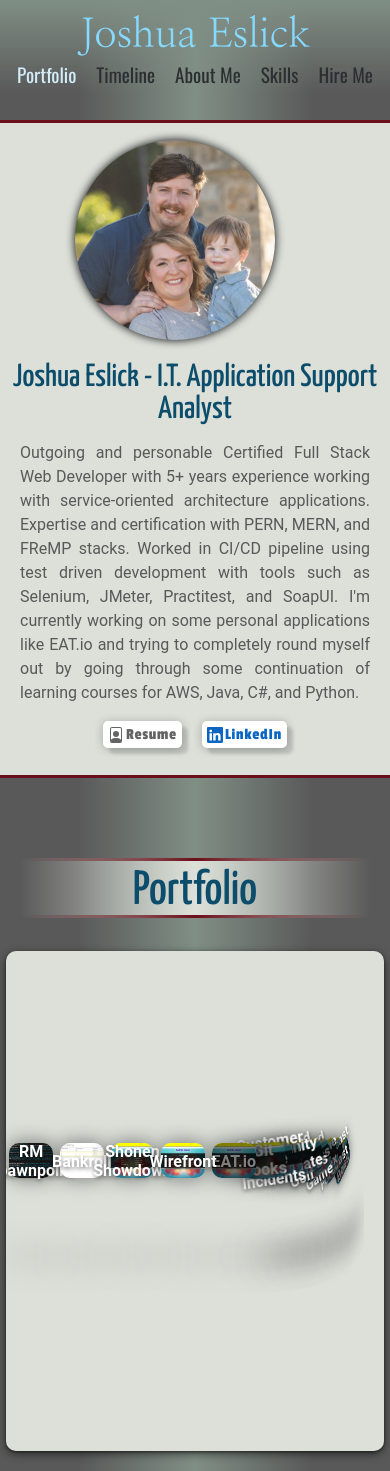
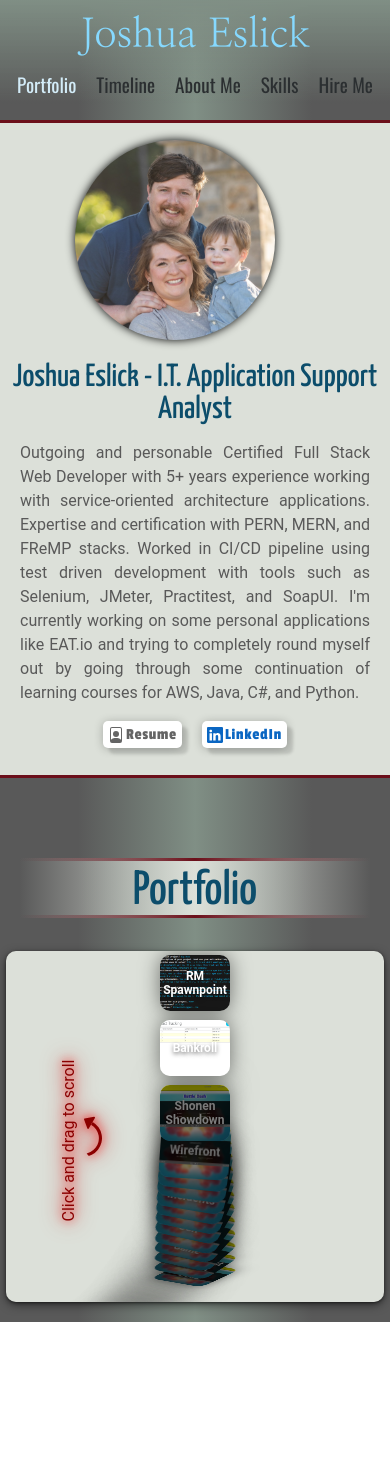
Before and after one commit to eslickjr/myPortfolio, a React (Vite) app: page / in a window 390 px wide. After the commit the page ends 1322 px from the top, so only its background shows below. Built offline with nearby package versions, Linux system fonts and the light colour scheme; a web font is replaced by a local one.

Commit message:
finished mobile responsiveness fixed project scroller to handle vertical scrolling as well corrected about me to use row-reverse and ordered the elements

```diff
--- a/src/App.css
+++ b/src/App.css
@@ -18,6 +18,10 @@
     --nav-header-font: "Nanum Myeongjo";
 
     --project-count: 15;
+}
+
+* {
+    box-sizing: border-box;
 }
 
 ul {
--- a/src/components/Header.tsx
+++ b/src/components/Header.tsx
@@ -1,27 +1,20 @@
 import Navigation from './Navigation';
 
-import { useEffect } from 'react';
+import { useEffect, useState } from 'react';
 import { useNavigate } from 'react-router-dom';
 
 import '../styles/Header.css';
 
 export default function Header() {
+  const [scrolled, setScrolled] = useState(false);
   const navigate = useNavigate();
 
   useEffect(() => {
-    const head = document.getElementById('theHead');
-
     const handleScroll = () => {
       if (window.scrollY <= 60) {
-        head?.setAttribute('style', 'background: linear-gradient(to bottom, var(--main-secondary-color), rgba(0, 0, 0, 0)');
-        /*for (let i = 0; i < links.length; i++) {
-          links[i].setAttribute('style', 'color: black');
-        }*/
+        setScrolled(false);
       } else {
-        head?.setAttribute('style', 'background: var(--main-secondary-color); border-bottom: 3px solid var(--main-accent-color)');
-        /*for (let i = 0; i < links.length; i++) {
-          links[i].setAttribute('style', 'color: white');
-        }*/
+        setScrolled(true);
       }
     };
 
@@ -37,7 +30,7 @@ export default function Header() {
   }
 
   return (
-    <header id="theHead">
+    <header id="theHead" className={scrolled ? 'scrolled' : ''}>
       <h1 onClick={handleClick}>Joshua Eslick</h1>
       <Navigation />
     </header>
--- a/src/components/Project.tsx
+++ b/src/components/Project.tsx
@@ -1,5 +1,5 @@
 import '../styles/Project.css';
-import { useEffect, useState } from 'react';
+import { useEffect, useState, useRef } from 'react';
 
 interface StyleProps {
   marginLeft: string;
@@ -23,62 +23,117 @@ interface ProjectProps {
   focus: string;
   dragging: string;
   cardDimensions: { width: number; height: number };
+  vertical: boolean;
 }
 
-export default function Project({ projectKey, image, name, styleProps, scrollRef, focus, dragging, url, cardDimensions }: ProjectProps) {
+export default function Project({ projectKey, image, name, styleProps, scrollRef, focus, dragging, url, cardDimensions, vertical }: ProjectProps) {
   const [hover, setHover] = useState('');
-
+  const hoverRef = useRef<boolean>(false);
+  const [leftHover, setLeftHover] = useState('');
 
   useEffect(() => {
     const projectEl = document.getElementById(`${projectKey}${name}`) as HTMLElement;
 
     if (dragging !== "") {
+      if (hoverRef.current) {
+        setLeftHover('leaving');
+        setTimeout(() => {
+          setLeftHover('');
+        }, 300); // Delay before resetting leftHover
+      }
       setHover('');
     }
 
     const handleHover = () => {
-      console.log("hovering");
-      console.log("scrollRef: ", scrollRef);
       if (!scrollRef) {
-        console.log("focus: ", focus);
-        console.log("opacity", styleProps.opacity);
         if (focus === "") {
           console.log(`${projectKey}${name}`);
           setHover('focus');
+          hoverRef.current = true;
         }
       }
     };
 
     const handleLeave = () => {
-      console.log("leaving");
-      setHover('');
+      console.log("leaving1");
+      console.log("hover: ", hover);
+      if (hoverRef.current) {
+        console.log("leaving");
+        setHover('');
+        hoverRef.current = false;
+        setLeftHover('leaving');
+        setTimeout(() => {
+          setLeftHover('');
+        }, 300); // Delay before resetting leftHover
+      }
     };
 
+    const handleHoverLeft = (e: TouchEvent) => {
+      if (hoverRef.current) {
+        const rect = projectEl.getBoundingClientRect();
+        const isHovering = (
+          rect.top <= e.touches[0].clientY &&
+          rect.bottom >= e.touches[0].clientY &&
+          rect.left <= e.touches[0].clientX &&
+          rect.right >= e.touches[0].clientX
+        );
+
+        if (!isHovering) {
+          setHover('');
+          hoverRef.current = false;
+          setLeftHover('leaving');
+          setTimeout(() => {
+            setLeftHover('');
+          }, 300); // Delay before resetting leftHover
+        }
+      }
+    }
+
     projectEl.addEventListener("mouseover", handleHover);
+    projectEl.addEventListener("touchstart", handleHover);
     projectEl.addEventListener("mouseout", handleLeave);
+    projectEl.addEventListener("touchmove", handleHoverLeft);
 
     return () => {
       projectEl.removeEventListener("mouseover", handleHover);
       projectEl.removeEventListener("mouseout", handleLeave);
+      projectEl.removeEventListener("touchstart", handleHover);
+      projectEl.removeEventListener("touchend", handleLeave);
     };
   }, [focus, scrollRef]);
 
   const viewProject = (url: string) => {
+    console.log("here");
     if (url) {
+      setLeftHover('');
+      setHover('');
+      hoverRef.current = false;
       window.open(url, '_blank');
     }
   }
 
   return (
-    <div style={{
+    <div style={vertical ? {
       position: "relative",
       width: `${cardDimensions.width}px`,
       height: `${cardDimensions.height}px`,
-      marginLeft: (hover === 'focus' && projectKey !== 0 ? "-105px" : styleProps.marginLeft),
-      marginRight: (hover === 'focus' ? (projectKey === 0 ? "-210px" : "-105px") : styleProps.marginRight),
-      transform: `rotate3d(${styleProps.xRotation}, ${styleProps.yRotation}, ${styleProps.zRotation}, ${styleProps.degree}deg)`,
+      marginTop: styleProps.marginLeft,
+      marginBottom: styleProps.marginRight,
+      marginLeft: '40px',
+      marginRight: '40px',
+      transform: (hover === 'focus' ? `rotate3d(0, 0, 0, 0) scale(2)` : `rotate3d(${-styleProps.yRotation * 2}, ${-styleProps.xRotation * 2}, ${-styleProps.zRotation * 2}, ${styleProps.degree}deg) scale(1)`),
       zIndex: (hover === 'focus' ? 100 : styleProps.z)
-    }} id={`${projectKey}${name}`} className={`project ${styleProps.opacity} ${hover}`} onClick={() => { if (hover) viewProject(url); }}>
+    } : {
+      position: "relative",
+      width: `${cardDimensions.width}px`,
+      height: `${cardDimensions.height}px`,
+      marginTop: '40px',
+      marginBottom: '40px',
+      marginLeft: styleProps.marginLeft,
+      marginRight: styleProps.marginRight,
+      transform: (hover === 'focus' ? `rotate3d(0, 0, 0, 0) scale(2)` : `rotate3d(${styleProps.xRotation}, ${styleProps.yRotation}, ${styleProps.zRotation}, ${styleProps.degree}deg) scale(1)`),
+      zIndex: (hover === 'focus' ? 100 : styleProps.z)
+    }} id={`${projectKey}${name}`} className={`project ${styleProps.opacity} ${hover} ${leftHover}`} onTouchEnd={() => { if (hoverRef.current) viewProject(url); }} onClick={() => { if (hoverRef.current) viewProject(url); }}>
       <img className="projectImg" src={image} alt={name} />
       <div className="projectHeaderContainer">
       <div className="projectHeader">{name}</div>
--- a/src/pages/Portfolio.tsx
+++ b/src/pages/Portfolio.tsx
@@ -144,6 +144,7 @@ export default function Portfolio() {
   });
 
   const scrollRef = useRef<boolean>(false);
+  const [grabbed, setGrabbed] = useState<boolean>(false);
   const [isScrolling, setIsScrolling] = useState<boolean>(false);
   const xPos = useRef<[number | null, number | null]>([null, null]);
   const distance = useRef<number>(0);
@@ -153,9 +154,17 @@ export default function Portfolio() {
   const [dragging, setDragging] = useState<string>('');
   const [loaded, setLoaded] = useState<boolean[]>([false, false]);
   const cardDimensions = useRef<{ width: number; height: number }>({ width: 250, height: 200 });
+  const [vertical , setVertical] = useState<boolean>(false);
+
+  const screenWidth = useRef(window.innerWidth);
+  const screenHeight = useRef(window.innerHeight);
 
   useEffect(() => {
     const portfolioProjects = document.getElementById("portfolioProjects") as HTMLDivElement;
+
+    if (screenHeight.current > screenWidth.current) {
+      setVertical(true);
+    }
 
     const timeoutId = setTimeout(() => {
       setLoaded([true, false]);
@@ -167,9 +176,7 @@ export default function Portfolio() {
 
 
     if (portfolioView.current === null) {
-      const screenWidth = window.innerWidth;
-      const screenHeight = window.innerHeight;
-      portfolioView.current = new PortfolioView(projects, screenWidth, screenHeight);
+      portfolioView.current = new PortfolioView(projects, screenWidth.current, screenHeight.current);
       styleProps.current = portfolioView.current.getProjects();
       cardDimensions.current = portfolioView.current.getCardDimensions();
       setProjects(projects.map((project, i) => ({ ...project, styleProps: styleProps.current[i] })));
@@ -178,21 +185,35 @@ export default function Portfolio() {
     const handleMouseDown = (e: MouseEvent) => {
       e.preventDefault();
       scrollRef.current = true;
-      xPos.current[0] = e.clientX;
+      setGrabbed(true);
+      if (screenHeight.current > screenWidth.current) {
+        xPos.current[0] = e.clientY;
+      } else {
+        xPos.current[0] = e.clientX;
+      }
       console.log("mouse down: ", e.clientX);
     }
 
     const handleTouchStart = (e: TouchEvent) => {
       e.preventDefault();
       scrollRef.current = true;
-      xPos.current[0] = e.touches[0].clientX;
+      setGrabbed(true);
+      if (screenHeight.current > screenWidth.current) {
+        xPos.current[0] = e.touches[0].clientY;
+      } else {
+        xPos.current[0] = e.touches[0].clientX;
+      }
       console.log("touch start: ", e.touches[0].clientX);
     }
 
     const handleMouseMove = (e: MouseEvent) => {
       if (scrollRef.current) {
         xPos.current[1] = xPos.current[0];
-        xPos.current[0] = e.clientX;
+        if (screenHeight.current > screenWidth.current) {
+          xPos.current[0] = e.clientY;
+        } else {
+          xPos.current[0] = e.clientX;
+        }
 
         if (xPos.current[1] !== null) {
           distance.current = xPos.current[0] - xPos.current[1];
@@ -214,7 +235,11 @@ export default function Portfolio() {
     const handleTouchMove = (e: TouchEvent) => {
       if (scrollRef.current) {
         xPos.current[1] = xPos.current[0];
-        xPos.current[0] = e.touches[0].clientX;
+        if (screenHeight.current > screenWidth.current) {
+          xPos.current[0] = e.touches[0].clientY;
+        } else {
+          xPos.current[0] = e.touches[0].clientX;
+        }
 
         if (xPos.current[1] !== null) {
           distance.current = xPos.current[0] - xPos.current[1];
@@ -236,11 +261,30 @@ export default function Portfolio() {
     const handleMouseUp = () => {
       scrollRef.current = false;
       setIsScrolling(false);
+      setGrabbed(false);
     }
 
     const handleTouchEnd = () => {
       scrollRef.current = false;
       setIsScrolling(false);
+      setGrabbed(false);
+    }
+
+    const handleWindowResize = () => {
+      setDragging('');
+      if (portfolioView.current) {
+        screenWidth.current = window.innerWidth;
+        screenHeight.current = window.innerHeight;
+        if (screenHeight.current > screenWidth.current) {
+          setVertical(true);
+        } else {
+          setVertical(false);
+        }
+        portfolioView.current.resize(window.innerWidth, window.innerHeight);
+        styleProps.current = portfolioView.current.getProjects();
+        cardDimensions.current = portfolioView.current.getCardDimensions();
+        setProjects(projects.map((project, i) => ({ ...project, styleProps: styleProps.current[i] })));
+      }
     }
 
     portfolioProjects.addEventListener("mousedown", handleMouseDown);
@@ -252,6 +296,8 @@ export default function Portfolio() {
     window.addEventListener("mouseup", handleMouseUp);
     window.addEventListener("touchend", handleTouchEnd);
 
+    window.addEventListener("resize", handleWindowResize);
+
     return () => {
       portfolioProjects.removeEventListener("mousedown", handleMouseDown);
       window.removeEventListener("mousemove", handleMouseMove);
@@ -261,8 +307,6 @@ export default function Portfolio() {
       clearTimeout(timeoutId);
     }
   }, []);
-
-  console.log("cardDimensions: ", cardDimensions.current);
 
   return (
     <div id="portfolio">
@@ -296,10 +340,10 @@ export default function Portfolio() {
           <h1 id='portfolioHeader' className={loaded[0] ? "fadeIn" : ""}>Portfolio</h1>
         </div>
         <div id="portfolioProjectsWrapper">
-          <div id="portfolioProjects">
-            <div id="projectList">
+          <div id="portfolioProjects" className={grabbed ? "scrolling" : ""}>
+            <div id="projectList" className={vertical ? "projectListVertical" : "projectListHorizontal"} style={vertical ? { height: '100%', paddingBottom: '0' } : { height: `${screenWidth.current * .44 }px`, paddingBottom: `${screenWidth.current * .12 }px` }}>
               <div id="swipeContainer" className={dragging}>
-                <span id="scrollText" className={dragging}>Click and drag to scroll
+                <span id="scrollText" className={`${dragging} ${vertical ? "vertical" : ""}`}>Click and drag to scroll
                   <svg id="swipeIcon" className={dragging} xmlns="http://www.w3.org/2000/svg" width="50" height="50" fill="currentColor" viewBox="0 0 16 16">
                     <path fill-rule="evenodd" d="M8 3a5 5 0 1 1-4.546 2.914.5.5 0 0 0-.908-.417A6 6 0 1 0 8 2z"/>
                     <path d="M8 4.466V.534a.25.25 0 0 0-.41-.192L5.23 2.308a.25.25 0 0 0 0 .384l2.36 1.966A.25.25 0 0 0 8 4.466"/>
@@ -310,7 +354,7 @@ export default function Portfolio() {
                 console.log("scrollRef: ", scrollRef.current);
 
                 return (
-                <Project projectKey={i} {...project} scrollRef={isScrolling} focus={(styleProps.current[i]?.opacity ?? '')} dragging={dragging} cardDimensions={cardDimensions.current} />
+                <Project projectKey={i} {...project} scrollRef={isScrolling} focus={(styleProps.current[i]?.opacity ?? '')} dragging={dragging} cardDimensions={cardDimensions.current} vertical={vertical} />
               )})}
             </div>
           </div>
--- a/src/styles/Header.css
+++ b/src/styles/Header.css
@@ -1,21 +1,29 @@
 #theHead {
     position: fixed;
     top: 0;
-    width: 100%;
+    width: 100vw;
     left: 0;
-    z-index: 100;
+    z-index: 9999;
+    will-change: transform;
+    transform: translateZ(0);
     display: flex;
     flex-direction: row;
     justify-content: left;
     margin: 0;
     background: linear-gradient(to bottom, var(--main-secondary-color), transparent);
     transition: all .3s ease;
+    overflow: hidden;
+}
+
+#theHead.scrolled {
+    background: var(--main-secondary-color);
+    border-bottom: 3px solid var(--main-accent-color);
 }
 
 #theNav {
     display: flex;
     flex-direction: row;
-    margin-top: 0;
+    margin: 0 auto 0 auto;
     font-family: var(--link-font), 'Roboto', sans-serif;
     font-weight: 400;
     font-size: 1.2rem;
@@ -73,7 +81,6 @@
 }
 
 #theHead h1 {
-    margin-left: 40px;
     color: var(--nav-header);
     margin: 10px 30px;
     font-family: var(--nav-header-font), 'Roboto', sans-serif;
@@ -84,13 +91,14 @@
 
 @media screen and (max-width: 768px) {
     #theHead {
+        position: fixed;
         flex-direction: column;
-        align-items: center;
         justify-content: center;
+        width: 100vw;
     }
 
     #theHead h1 {
-        margin-bottom: 0;
+        text-align: center;
     }
 
     .nav-item {
--- a/src/styles/Portfolio.css
+++ b/src/styles/Portfolio.css
@@ -184,6 +184,14 @@
     justify-content: left;
 }
 
+#portfolioProjects:hover {
+    cursor: grab;
+}
+
+#portfolioProjects.scrolling {
+    cursor: grabbing;
+}
+
 #projectList {
     position: relative;
     display: flex;
@@ -191,20 +199,31 @@
     flex-wrap: nowrap;
     justify-content: left;
     align-items: center;
-    height: 420px;
+    /* height: 100%; */
+    width: 100%;
+    margin: auto 0;
     overflow: hidden;
     scrollbar-width: none;
     -ms-overflow-style: none;
     padding-bottom: 80px;
+    /* padding-top: 80px; */
+    /* padding-bottom: 200px; */
+}
+
+#projectList.projectListVertical {
+    flex-direction: column;
+    justify-content: center;
+    padding-bottom: 0;
+    height: 100%;
 }
 
 #projectList > *:first-child {
     margin-left: 40px;
 }
 
-#projectList > *:nth-last-child(2) {
+/* #projectList > *:nth-last-child(2) {
     margin-right: 40px;
-}
+} */
 
 #portfolio {
     padding-top: 120px;
@@ -300,10 +319,19 @@
     left: 0;
     width: 100%;
     height: 100%;
-    transform: translate(460px, 5%);
     color: darkred;
     z-index: 9999;
 }
+
+#scrollText.vertical {
+    transform: rotate(-90deg) translate(25%, 0);
+}
+/*
+@media screen and (min-width: 769px) {
+    #scrollText {
+        transform: translate(460px, 5%);
+    }
+} */
 
 .dragging {
     transition: all 1s ease;
@@ -361,3 +389,9 @@
         background: linear-gradient(to right, transparent 5%, var(--main-accent-color), transparent 95%);
     }
 }
+
+@media screen and (max-height: 600px) {
+    #scrollText {
+        transform: translate(20%, 5%);
+    }
+}
--- a/src/styles/Project.css
+++ b/src/styles/Project.css
@@ -1,10 +1,9 @@
 .project {
     position: relative;
     flex: 0 0 auto;
-    margin: -40px;
+    margin: 40px -40px;
     border-radius: 10px;
     color: var(--main-text-color);
-    transform: rotate(10deg);
     transition: box-shadow .3s ease,
         margin-left .3s ease,
         margin-right .3s ease,
@@ -38,14 +37,17 @@
     z-index: 2;
 }
 
-.focus:hover {
-    box-shadow: 0 10px 15px 5px rgba(255, 255, 255, 0.8);
-    margin-left: -105px;
-    margin-right: -105px;
-    width: 500px;
-    height: 400px;
-    z-index: 3;
+.focus {
+    /* transform: scale(1.05); */
+    /* z-index: 3; */
     cursor: pointer;
+    box-shadow: 0 0 20px 0 rgba(255, 255, 255, 1);
+    transition: box-shadow .3s ease, transform .3s ease;
+}
+
+.leaving {
+    box-shadow: 0 0 20px 0 rgba(0, 0, 0, 0.5);
+    transition: box-shadow .3s ease, transform .3s ease;
 }
 
 .project::after {
@@ -99,7 +101,7 @@
     transition: text-shadow .3s ease;
 }
 
-.focus:hover .projectHeader {
+.focus .projectHeader {
     text-shadow: 0 0 5px rgba(0, 0, 0, 1);
 }
 
@@ -112,3 +114,9 @@
     margin: 5px 10px 10px 10px;
     color: var(--main-text-color);
 }
+
+@media screen and (max-width: 768px) {
+    .projectHeader {
+        font-size: 0.75rem;
+    }
+}
--- a/src/utils/portfolioView.ts
+++ b/src/utils/portfolioView.ts
@@ -32,11 +32,20 @@ export class PortfolioView {
     constructor(projects: any, screenWidth: number, screenHeight: number) {
         console.log("screenWidth: ", screenWidth);
         console.log("screenHeight: ", screenHeight);
-        this.cardWidth = screenWidth * 0.112;
-        this.cardHeight = this.cardWidth * 0.8;
-        this.minMargin = this.cardWidth * 0.08;
-        this.maxMargin = this.cardWidth * 0.4;
-        this.dist = this.cardWidth + 40;
+        if (screenHeight > screenWidth) {
+            this.display = 2;
+            this.cardWidth = 70;
+            this.cardHeight = this.cardWidth * 0.8;
+            this.minMargin = this.cardHeight * 0.08;
+            this.maxMargin = this.cardHeight * 0.4;
+            this.dist = this.cardHeight + 40;
+        } else {
+            this.cardWidth = screenWidth * 0.112;
+            this.cardHeight = this.cardWidth * 0.8;
+            this.minMargin = this.cardWidth * 0.08;
+            this.maxMargin = this.cardWidth * 0.4;
+            this.dist = this.cardWidth + 40;
+        }
         this.onScreen = this.dist * this.display;
         this.upperLimit = this.dist * projects.length - this.onScreen - (this.dist - 1);
 
@@ -210,4 +219,44 @@ export class PortfolioView {
 
         return styleProps;
     }
+
+    resize(screenWidth: number, screenHeight: number) {
+        console.log("resize: ", screenWidth, screenHeight);
+        if (screenHeight > screenWidth) {
+            this.display = 2;
+            this.cardWidth = 70;
+            this.cardHeight = this.cardWidth * 0.8;
+            this.minMargin = this.cardHeight * 0.04;
+            this.maxMargin = this.cardHeight * 0.4;
+            this.dist = this.cardHeight + 40;
+        } else {
+            this.display = 4;
+            this.cardWidth = screenWidth * 0.112;
+            this.cardHeight = this.cardWidth * 0.8;
+            this.minMargin = this.cardWidth * 0.08;
+            this.maxMargin = this.cardWidth * 0.4;
+            this.dist = this.cardWidth + 40;
+        }
+        this.onScreen = this.dist * this.display;
+        this.upperLimit = this.dist * this.projectsXPos.length - this.onScreen - (this.dist - 1);
+
+        let cur = 0;
+        this.beneath = [];
+        this.focus = [];
+        this.above = [];
+        this.xPos = 0;
+        const projLength = this.projectsXPos.length;
+        this.projectsXPos = [];
+        for (let i = 0; i < projLength; i++) {
+            if (cur >= this.onScreen) {
+                this.projectsXPos.push({ xPos: cur, beneath: false, above: true });
+                this.above.push(i);
+            } else {
+                this.projectsXPos.push({ xPos: cur, beneath: false, above: false });
+                this.focus.push(i);
+            }
+            cur += this.dist;
+        }
+    }
+
 }
```
Also changed, not shown: src/pages/About.tsx (+9 -9 lines), src/styles/About.css (+38 -2 lines), src/styles/Contact.css (+8 -0 lines).
